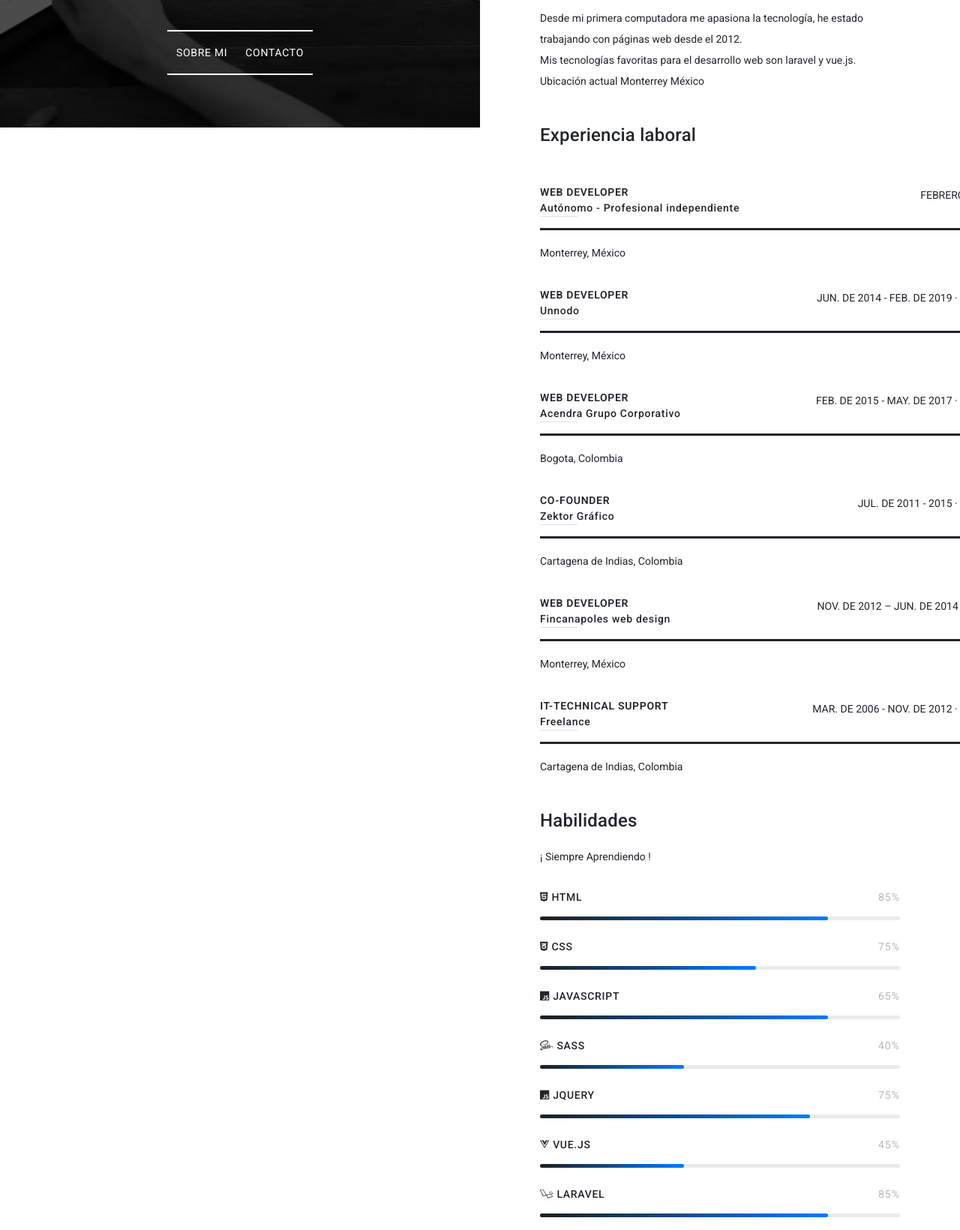
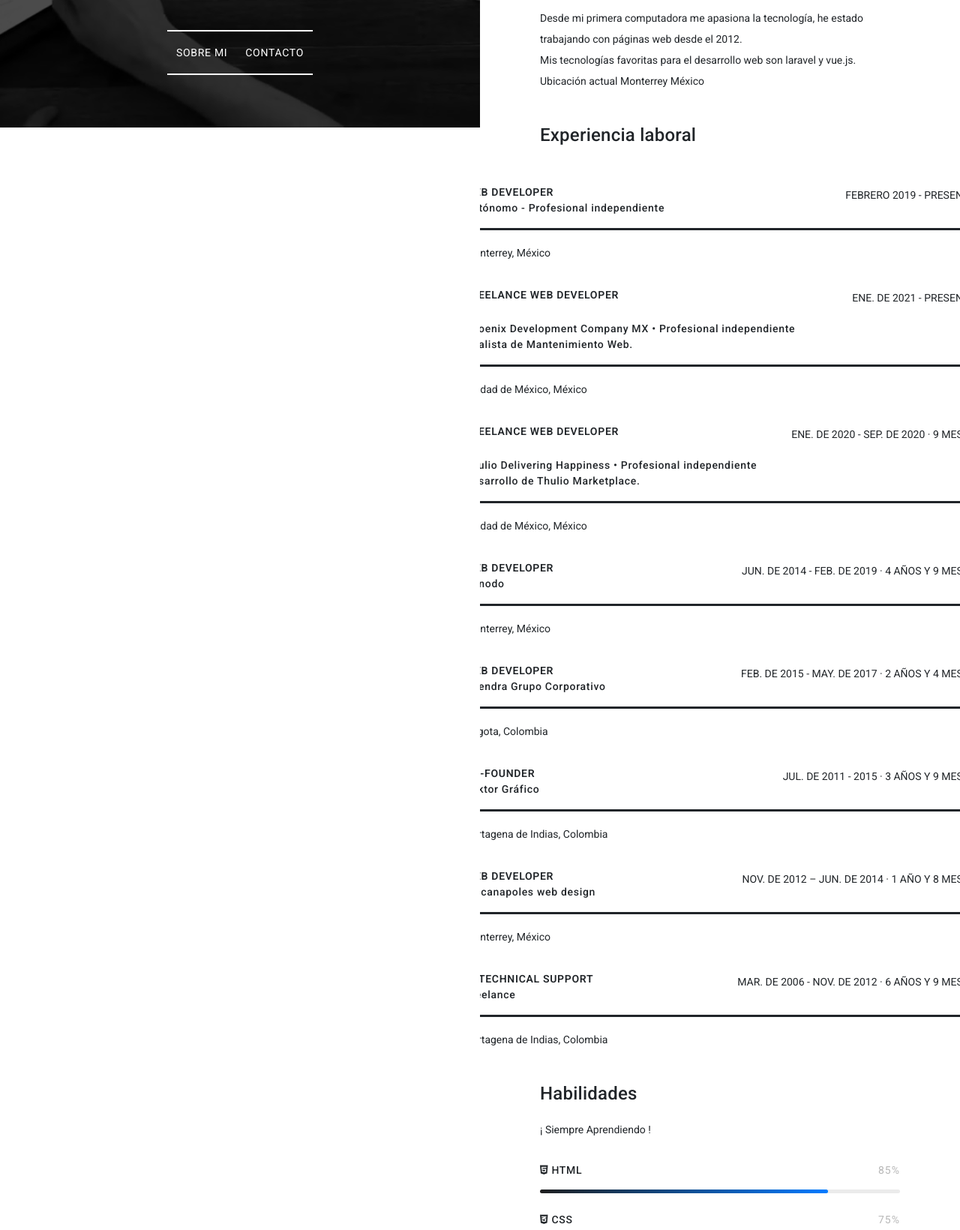
Before and after one commit to Ozz-Matheus/orlandomontesinos.com, a PHP site: page / in a window 1280 px wide. Shown: the part 630-2270 px from the top of the page at 75% size. Run offline with PHP 8.4, Linux system fonts and the light colour scheme.

Commit message:
Portfolio Update

```diff
--- a/css/main.css
+++ b/css/main.css
@@ -1252,6 +1252,7 @@ Site Navigation
 
 .timeline-item {
   padding-bottom: 30px;
+  justify-content: center;
 }
 
 @media (min-width: 768px) {
@@ -1351,7 +1352,7 @@ Site Navigation
   border-bottom: 3px solid #212529;
 }
 
-.timeline-content h5::after {
+/*.timeline-content h5::after {
   content: '';
   display: block;
   background-color: #e1e1e1;
@@ -1360,7 +1361,7 @@ Site Navigation
   position: absolute;
   bottom: 15px;
 }
-
+*/
 @media (max-width: 767px) {
   .timeline-content h5::after {
     left: 50%;
@@ -2552,3 +2553,7 @@ Modificación Para el Proyecto
     z-index: 999;
   }
 }
+.timeline-content em{
+    font-style: normal;
+    display: block;
+}
--- a/index.html
+++ b/index.html
@@ -173,6 +173,32 @@
                             <h5>Autónomo - Profesional independiente</h5>
                             <div class="space"></div><!-- /. space -->
                             <p>Monterrey, México</p>
+                        </div><!-- /. timeline-content -->
+                    </div><!-- /. timeline-item -->
+                    <div class="timeline-item">
+                        <div class="timeline-content">
+                            <span class="time">Ene. de 2021 - Presente</span>
+                            <h4>FREELANCE WEB DEVELOPER</h4>
+                            <br>
+                            <h5>
+                                Phoenix Development Company MX • Profesional independiente
+                                <em>Analista de Mantenimiento Web.</em>
+                            </h5>
+                            <div class="space"></div><!-- /. space -->
+                            <p>Ciudad de México, México</p>
+                        </div><!-- /. timeline-content -->
+                    </div><!-- /. timeline-item -->
+                    <div class="timeline-item">
+                        <div class="timeline-content">
+                            <span class="time">Ene. de 2020 - Sep. de 2020 · 9 meses</span>
+                            <h4>FREELANCE WEB DEVELOPER</h4>
+                            <br>
+                            <h5>
+                                Thulio Delivering Happiness • Profesional independiente
+                                <em>Desarrollo de Thulio Marketplace.</em>
+                            </h5>
+                            <div class="space"></div><!-- /. space -->
+                            <p>Ciudad de México, México</p>
                         </div><!-- /. timeline-content -->
                     </div><!-- /. timeline-item -->
                     <div class="timeline-item">
```
